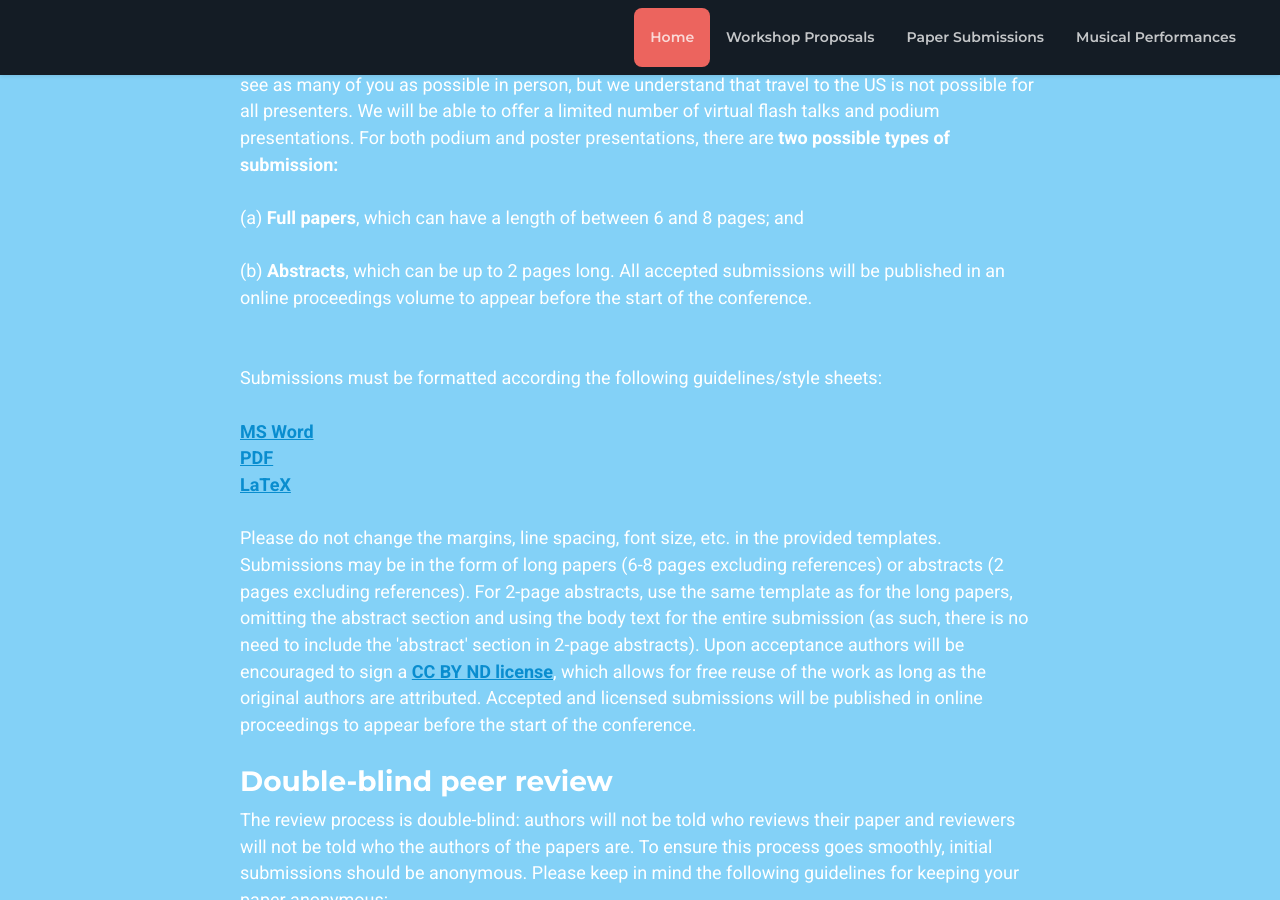
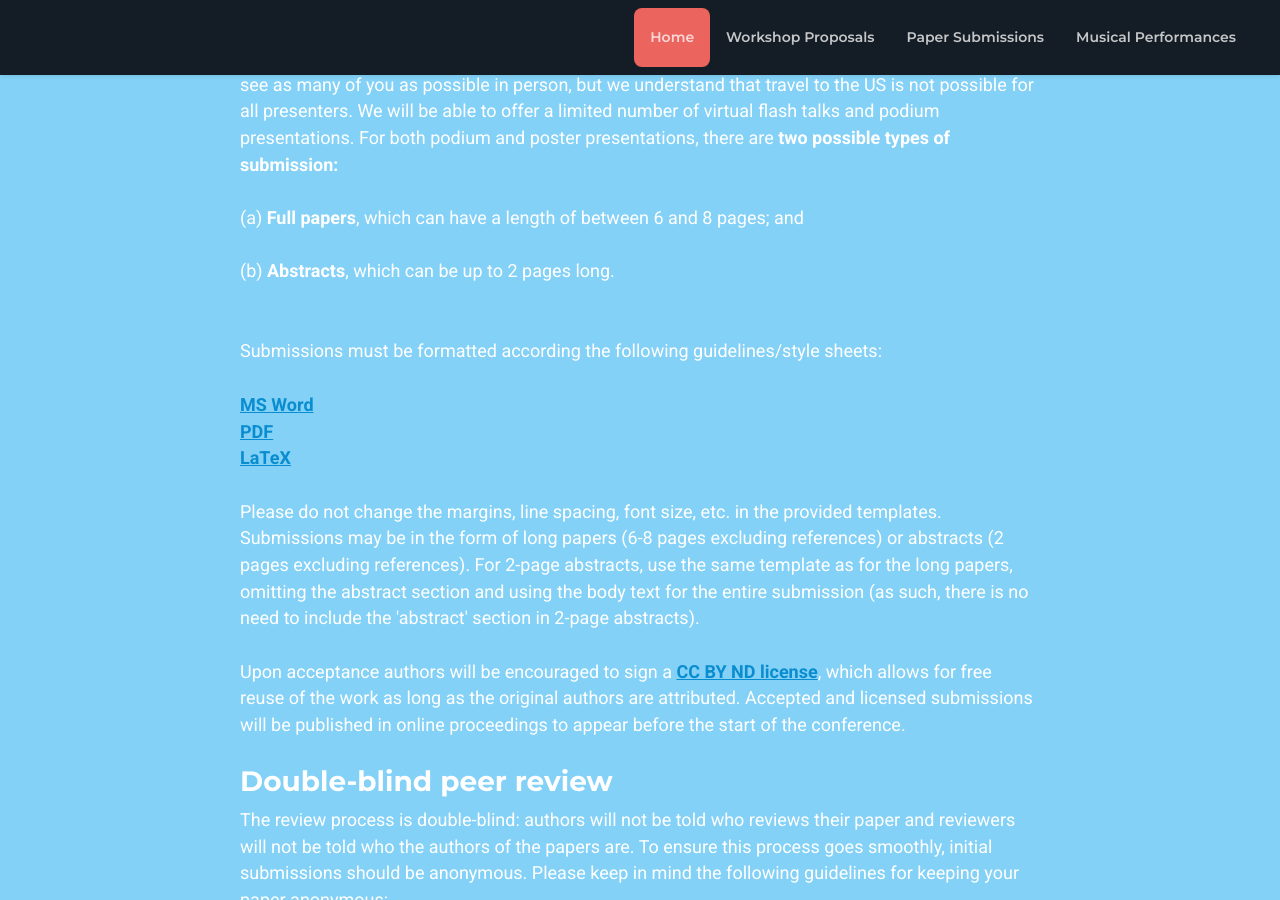
Before and after one commit to evolang2024/evolang2024.github.io, a Jekyll site: the page built from _pages/submission_details.md, in a window 1280 px wide and 900 px high, scrolled down 1402 px. Built offline with Jekyll 4.4.1, drawn with Linux system fonts in a browser that asks for light colours; nearby versions of some CDN libraries; library files that are not in the unit come from our copies.

Commit message:
Remove duplicate info in call for submissions, and add line break

```diff
--- a/_pages/submission_details.md
+++ b/_pages/submission_details.md
@@ -26,13 +26,12 @@ info:
         For both podium and poster presentations, there are <b>two possible types of submission:</b>
         <br><br>(a) <b>Full papers</b>, which can have a length of between 6 and 8 pages; and
         <br><br>(b) <b>Abstracts</b>, which can be up to 2 pages long.
-        All accepted submissions will be published in an online proceedings volume to appear before the start of the conference.
         <br><br><br>Submissions must be formatted according the following guidelines/style sheets:
         <br><br><a href= 'https://www.google.com/url?q=https://evolang2024.github.io/submission_templates/evolang_XV_template.docx&sa=D&source=docs&ust=1690998561092535&usg=AOvVaw1Mqkyai-TS-vqw0tYEf2id'><b>MS Word</b></a>
         <br><a href='https://evolang2024.github.io/submission_templates/evolang_XV_template.pdf'><b>PDF</b></a>
         <br><a href='https://www.google.com/url?q=https://evolang2024.github.io/submission_templates/evolang_XV_template_latex.zip&sa=D&source=docs&ust=1690998599584011&usg=AOvVaw1IFisdi_mXVwagExdPKV2y'><b>LaTeX</b></a><br>
         <br>Please do not change the margins, line spacing, font size, etc. in the provided templates. Submissions may be in the form of long papers (6-8 pages excluding references) or abstracts (2 pages excluding references). For 2-page abstracts, use the same template as for the long papers, omitting the abstract section and using the body text for the entire submission (as such, there is no need to include the 'abstract' section in 2-page abstracts).
-        Upon acceptance authors will be encouraged to sign a <a href='https://creativecommons.org/licenses/by-nd/2.0/'><b>CC BY ND license</b></a>, which allows for free reuse of the work as long as the original authors are attributed. Accepted and licensed submissions will be published in online proceedings to appear before the start of the conference.<br><br>
+        <br><br>Upon acceptance authors will be encouraged to sign a <a href='https://creativecommons.org/licenses/by-nd/2.0/'><b>CC BY ND license</b></a>, which allows for free reuse of the work as long as the original authors are attributed. Accepted and licensed submissions will be published in online proceedings to appear before the start of the conference.<br><br>
         <h3 class='text-white'>Double-blind peer review</h3>
         The review process is double-blind: authors will not be told who reviews their paper and reviewers will not be told who the authors of the papers are. To ensure this process goes smoothly, initial submissions should be anonymous. Please keep in mind the following guidelines for keeping your paper anonymous:<br><br>
         1. 	Do not include the names and affiliations of authors in the paper
```
